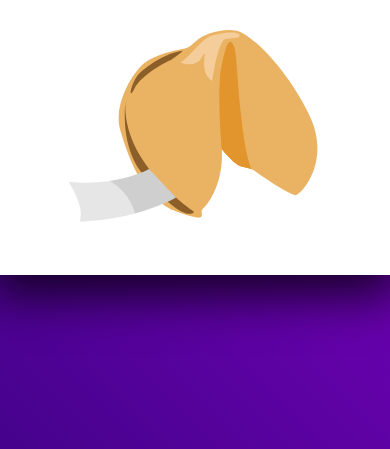
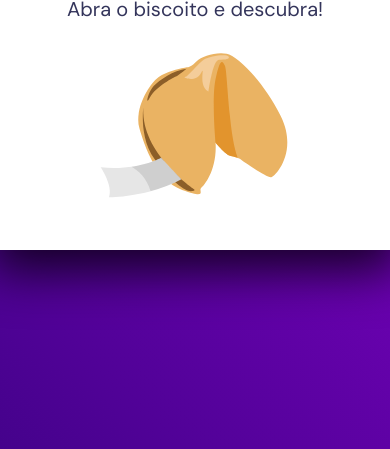
Before and after one commit to guilhermepacola/biscoitoDaSorte, a plain HTML site: page index.html in a window 390 px wide. Shown: the part 395-844 px from the top of the page. Drawn offline with Linux system fonts and the light colour scheme.

Commit message:
Update mobile.css

```diff
--- a/assets/css/mobile.css
+++ b/assets/css/mobile.css
@@ -98,6 +98,10 @@ main{
 
 }
 
+#btnOpen img{
+    width: 75%;
+}
+
 .luckBox{
     display: flex;
     padding: 10px;
```
